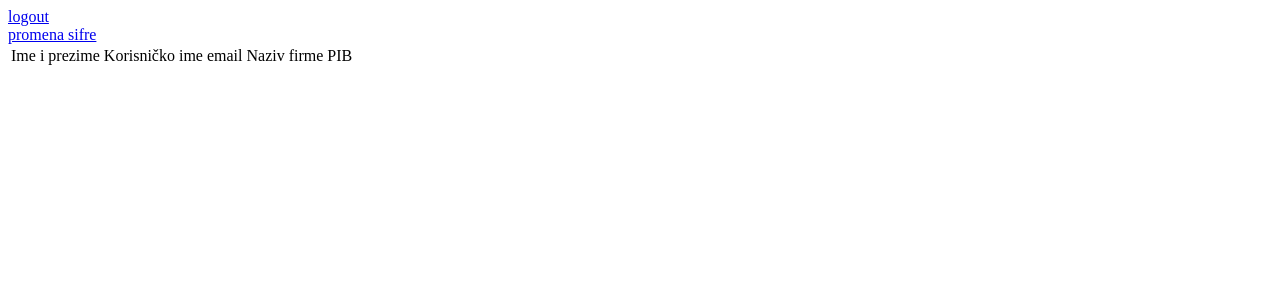
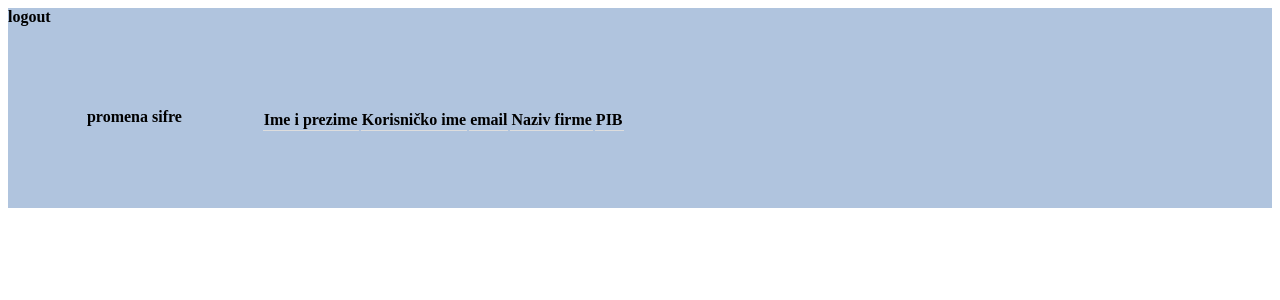
Before and after one commit to mmacura9/IP_projekat, a PHP site: page /p_admin.php in a window 1280 px wide. Shown: the top 300 px of the page. Run offline with PHP 8.4, Linux system fonts and the light colour scheme; the visitor is signed in with stand-in values (Sample User, id 1); data that the repository does not hold is empty.

Commit message:
poceo css :(

```diff
--- a/admin_prijava.php
+++ b/admin_prijava.php
@@ -1,8 +1,10 @@
 <html>
     <head>
         <title></title>
+        <link rel="stylesheet" type="text/css" href="style.css">
     </head>
     <body>
+        <div class="header">
         <h2>Prijava administratora: </h2>
         <?php include_once './dbconnect.php'; ?>
         <form name="prijava" method="post" action="" onsubmit="return proveraPrijava();">
@@ -10,6 +12,7 @@
             Lozinka: <input type="password" name="lozinka">
             <input type="submit" name='prijava' value="Prijava">
         </form>
+
         <?php
             include_once './dbconnect.php';
             if(isset($_POST['prijava'])){
@@ -29,6 +32,7 @@
             }
             mysqli_close($con);
         ?>
+        </div>
         <hr/>
     </body>
 </html>
--- a/p_admin.php
+++ b/p_admin.php
@@ -2,18 +2,23 @@
     <head>
         <title></title>
         <script></script>
+        <link rel="stylesheet" type="text/css" href="style.css">
     </head>
     <body>
-        <a href='logout.php'> logout </a>
-        <br/>
-        <a href='promeni_sifru.php'> promena sifre </a>
-            <table>
+        <div class ="header">
+            <a href='logout.php'> logout </a>
+        </div>
+        <div class="meni">
+            <a href='promeni_sifru.php'> promena sifre </a>
+        </div>
+        <div class="ostalo">
+            <table class="tabela">
                 <tr>
-                    <td> Ime i prezime </td>
-                    <td> Korisničko ime </td>
-                    <td> email </td>
-                    <td> Naziv firme </td>
-                    <td> PIB </td>
+                    <th> Ime i prezime </th>
+                    <th> Korisničko ime </th>
+                    <th> email </th>
+                    <th> Naziv firme </th>
+                    <th> PIB </th>
                 </tr>
             <?php
                 include_once './dbconnect.php';
@@ -58,5 +63,7 @@
                 mysqli_close($con);
             ?>
             </table>
+            </div>
+            <div class="footer"></div>
     </body>
 </html>
--- a/p_preduzece.php
+++ b/p_preduzece.php
@@ -2,6 +2,7 @@
     <head>
         <title></title>
         <script></script>
+        <link rel="stylesheet" type="text/css" href="style.css">
     </head>
     <body>
         <a href='logout.php'> logout </a>
@@ -25,6 +26,8 @@
                 header('Location: ./preduzece_prva_pr.php');
             }
             mysqli_close($con);
+
         ?>
+        <a href='info_pred.php'> Informacije o preduzeću </a>
     </body>
 </html>
--- a/preduzece_prva_pr.php
+++ b/preduzece_prva_pr.php
@@ -2,6 +2,7 @@
     <head>
         <title></title>
         <script></script>
+        <link rel="stylesheet" type="text/css" href="style.css">
     </head>
     <body>
         <a href='logout.php'> logout </a>
--- a/promeni_sifru.php
+++ b/promeni_sifru.php
@@ -2,6 +2,7 @@
     <head>
         <title></title>
         <script src="provera.js"></script>
+        <link rel="stylesheet" type="text/css" href="style.css">
     </head>
     <body>
         <form name="promena" method="post" action="" onsubmit="return proveraSifre();">
--- /dev/null
+++ b/style.css
@@ -0,0 +1,51 @@
+h1 {
+    font-family:  Garamond;
+    color: #000000;
+}
+
+.desno { /*text-align: right;*/
+    text-indent: 30px;
+}
+
+div.header {
+    background-color: #b0c4de;
+    height: 100px;
+}
+
+div.footer {
+    background-color: #b0c4de;
+    height: 100px;
+
+}
+
+a:link, a:visited {
+    font-weight: bold;
+    text-decoration: none;
+    color: #000000;
+}
+
+a:hover {
+    text-decoration: underline;
+    color: #ff0000;
+}
+
+th, td {
+    border-bottom: 1px solid #ddd;
+}
+
+tr:hover {background-color: lightblue;}
+
+th {
+    font-weight: bold;
+}
+
+.meni {
+    width: 20%;
+    float: left;
+    text-align: center;
+}
+.ostalo {
+    width: 70%;
+    float: left;
+    text-align: center;
+}
```
Also changed, not shown: index.php (+13 -5 lines), info_pred.php (added, +15 -0 lines).
